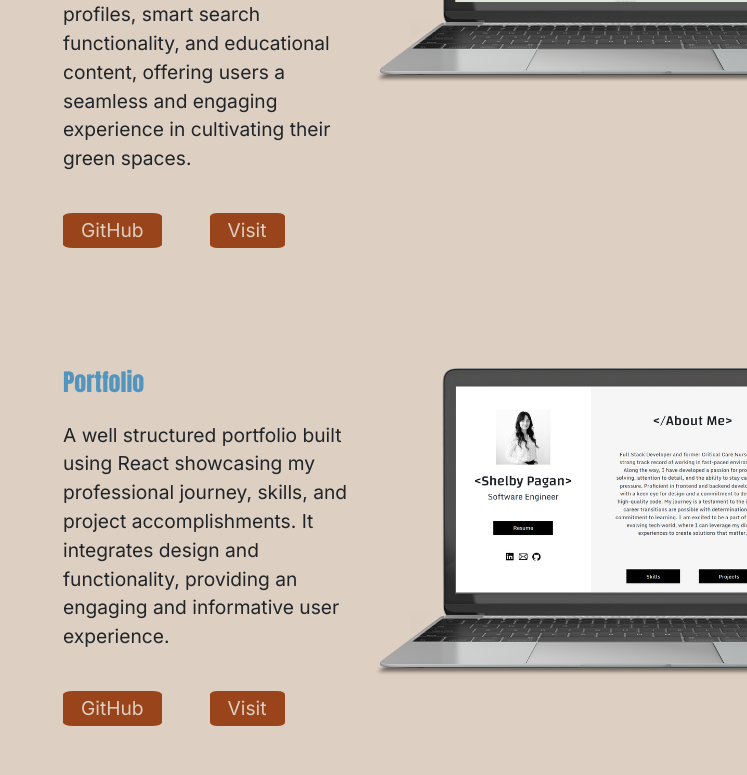
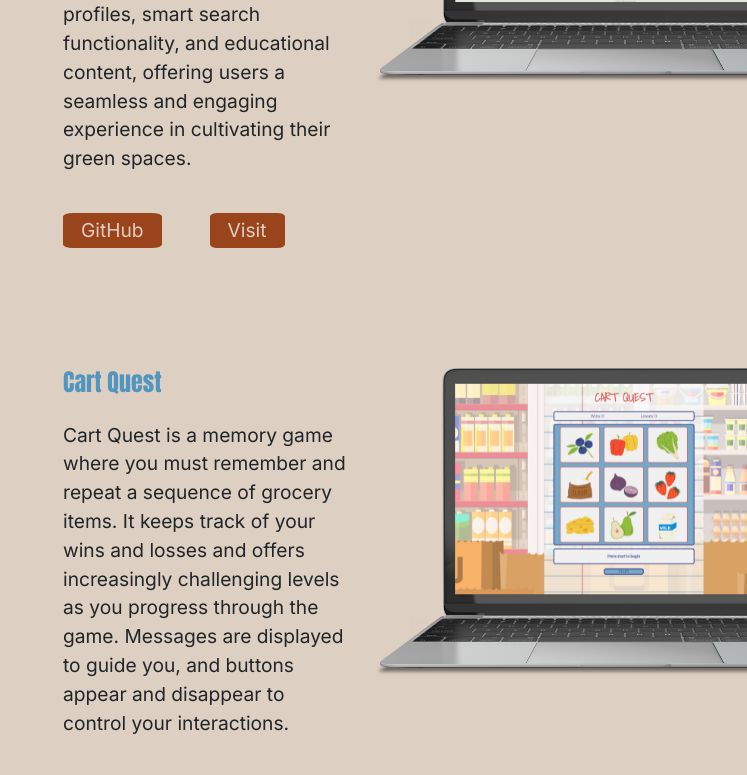
Before and after one commit to shelbyyy16/Shelby-Pagan-Portfolio, a React (Vite) app: page / in a window 1280 px wide. Shown: the part 2000-2775 px from the top of the page, without its empty margins (533-1280 px from the left). Built offline with nearby package versions, Linux system fonts and the light colour scheme.

Commit message:
remove portfolio project from projects

```diff
--- a/public/projects.json
+++ b/public/projects.json
@@ -14,13 +14,6 @@
       "image": "/images/LAPTOP.petalsandpots.png"
     },
     {
-      "name": "Portfolio",
-      "live": "https://shelbypagan.netlify.app/",
-      "git": "https://github.com/shelbyyy16/Shelby-Pagan-Portfolio",
-      "description": "A well structured portfolio built using React showcasing my professional journey, skills, and project accomplishments. It integrates design and functionality, providing an engaging and informative user experience. ",
-      "image": "/images/LAPTOP.portfolio.png"
-    },
-    {
       "name": "Cart Quest",
       "live": "https://shelbyyy16.github.io/Cart-Quest-Browser-Game/",
       "git": "https://github.com/shelbyyy16/Cart-Quest-Browser-Game",
--- a/src/components/Footer.jsx
+++ b/src/components/Footer.jsx
@@ -1,5 +1,12 @@
+import React from 'react';
+
+
 function Footer() {
-    return ;
-  }
+  return (
+    <footer className="sticky-footer">
+     <p>&copy; 2024 Shelby Pagan. All rights reserved.</p>
+    </footer>
+  );
+}
 
-  export default Footer;
+export default Footer;
--- a/src/index.css
+++ b/src/index.css
@@ -53,6 +53,23 @@ h1 {
 
 h4 {
   font-family: 'Anton', sans-serif;
+}
+
+/* FOOTER */
+
+.sticky-footer {
+  /* position: fixed; */
+  bottom: 0;
+  left: 0;
+  width: 100%;
+  background-color: #ddcfc1;
+  color: #8b604c;
+  margin-top: 6rem;
+  text-align: right;
+
+  p {
+    font-size: small;
+  }
 }
 
 /* LANDING PAGE */
```
